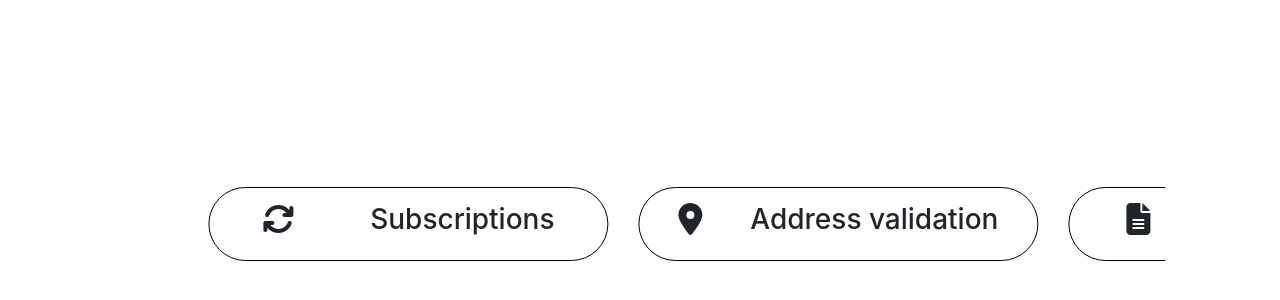
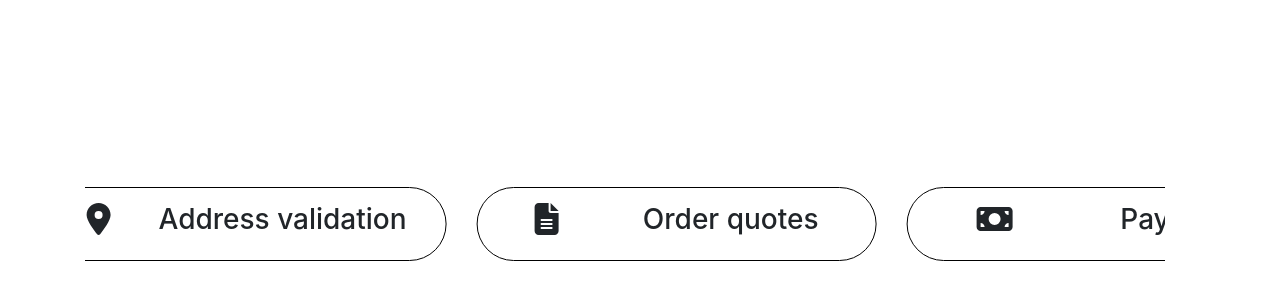
Before and after one commit to ablashika/saleor, a React (Create React App) app: page / in a window 1280 px wide. Shown: the part 138-438 px from the top of the page. Built offline with nearby package versions, Linux system fonts and the light colour scheme.

Commit message:
added more change

```diff
--- a/src/components/FeatureBox.js
+++ b/src/components/FeatureBox.js
@@ -25,8 +25,8 @@ const FeatureBox = ({ icon, title }) => (
 
 
       animate={{
-        x: [-400, 400],
-        transition: { duration: 10, ease:'linear', repeat: Infinity, repeatType: 'loop' },
+        x: [-800, 100],
+        transition: { duration: 20, ease:'linear', repeat: Infinity, repeatType: 'loop' },
       }}
       whileHover={{ scale: 1.05, transition: { duration: 0.2 } }}
 
@@ -44,24 +44,7 @@ const FeatureBoxDetails = () => {
     { icon: faMapMarkerAlt, title: "Address validation" },
     { icon: faFileAlt, title: "Order quotes" },
     { icon: faMoneyBill, title: "Pay later" },
-    { icon: faTruck, title: "Multi-fulfillment" },
-     { icon: faCashRegister, title: "Cash on delivery" },
-    { icon: faSync, title: "Subscriptions" },
-    { icon: faMapMarkerAlt, title: "Address validation" },
-    { icon: faFileAlt, title: "Order quotes" },
-    { icon: faMoneyBill, title: "Pay later" },
-    { icon: faTruck, title: "Multi-fulfillment" },
-    { icon: faCreditCard, title: "Split payments" },
-    { icon: faFileInvoiceDollar, title: "Single page" },
-    { icon: faBoxes, title: "Multi-gateway" },
-    { icon: faFileSignature, title: "Pre-orders" },
-    { icon: faHandshake, title: "Order approvals" },
-    { icon: faCommentDollar, title: "Custom payment" },
-    { icon: faStore, title: "Pick-up in store" },
-    { icon: faCalendarCheck, title: "Reservations" },
-    { icon: faEnvelopeOpenText, title: "Pay by invoice" },
-    { icon: faCheckSquare, title: "Express checkout" },
-    { icon: faCashRegister, title: "Cash on delivery" },
+
   ];
 
 
@@ -89,10 +72,7 @@ const FeatureBoxDetails = () => {
             flexDirection: 'row',
             height: '150px',
             width:'100%',
-            whiteSpace: 'nowrap',
-
-
-
+            // whiteSpace: 'nowrap',
 
           }}
              >
```
